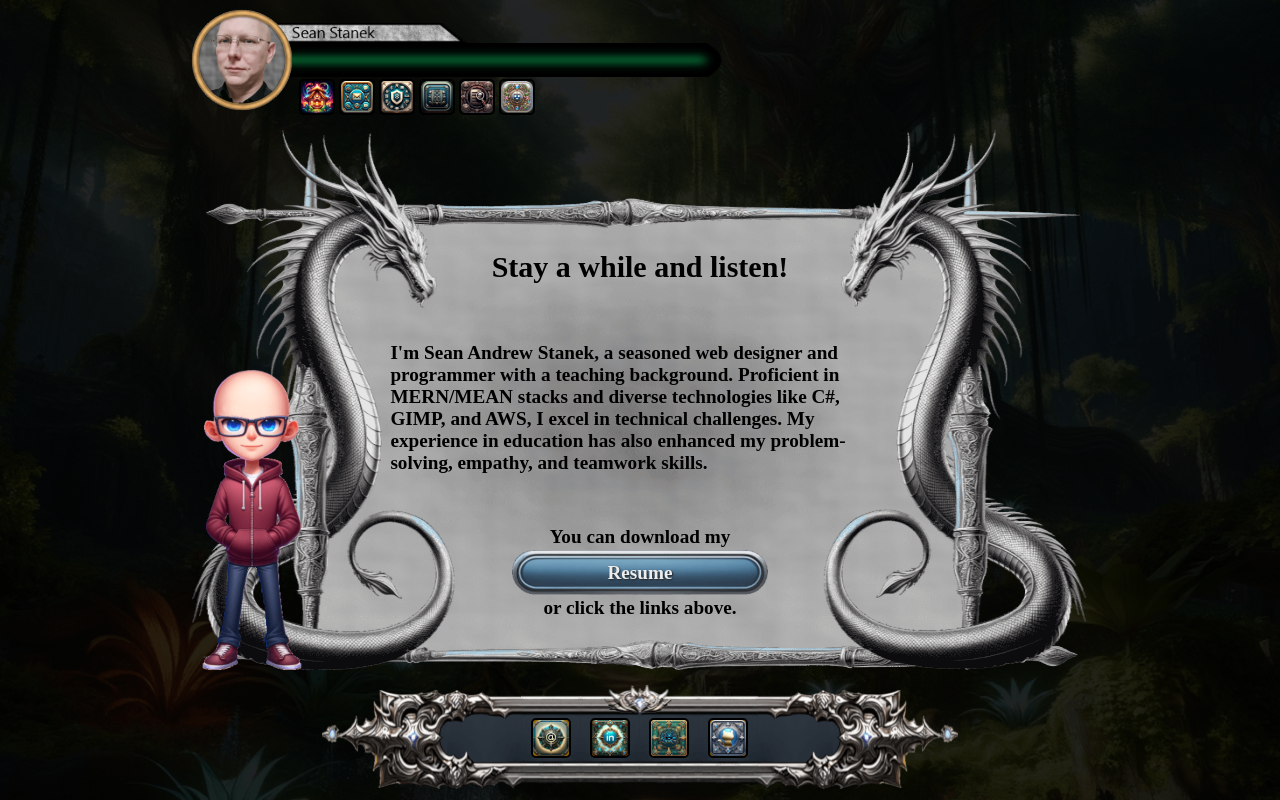
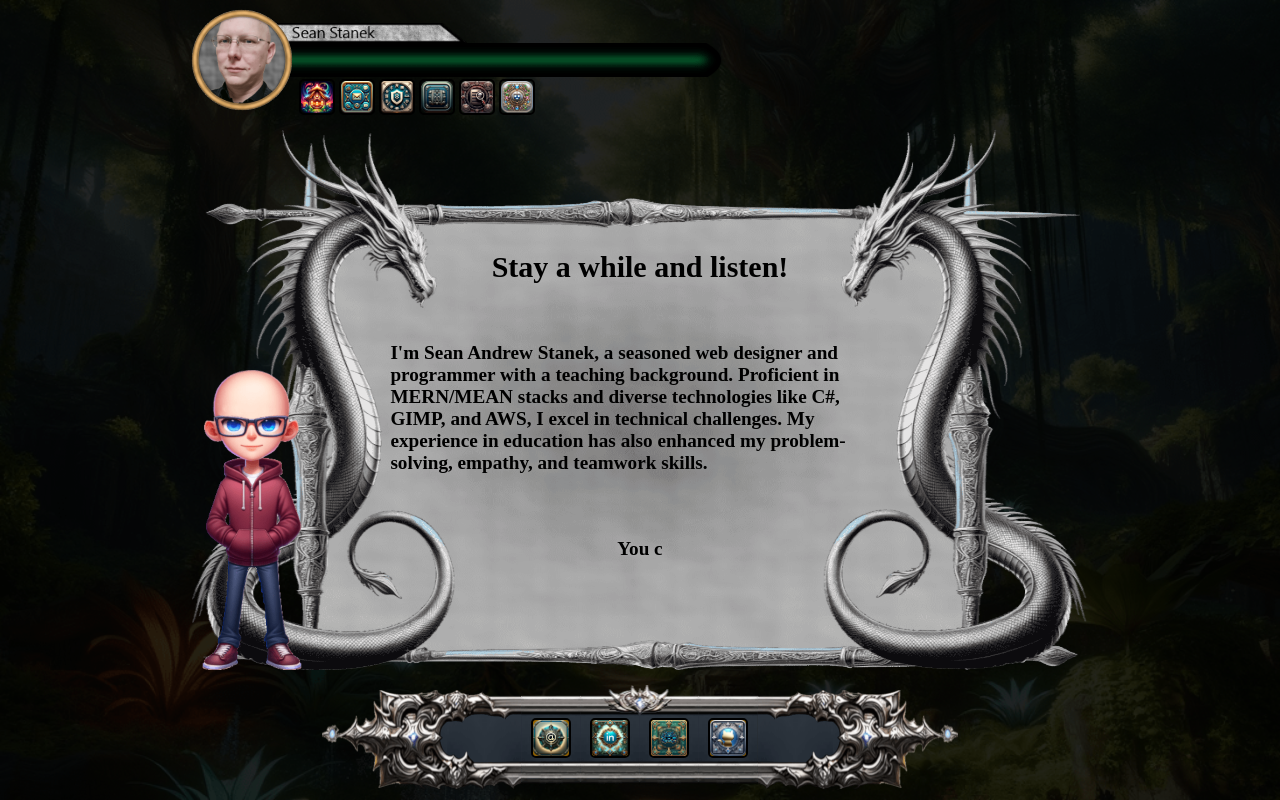
Before and after one commit to Sean-Andrew-Stanek/react-portfolio, a React (Vite) app: page / in a window 1280 px wide. Built offline with nearby package versions, Linux system fonts and the light colour scheme; a web font is replaced by a local one.

Commit message:
updated speeds
Need to update more.

```diff
--- a/src/components/main-view/main-view.jsx
+++ b/src/components/main-view/main-view.jsx
@@ -35,19 +35,19 @@ export const MainView = ({iterateColor}) => {
                 // Text Intro
                 }
                 <div className='quest-text-intro'>
-                    <TypeWriter text={strings.greeting} speed={50}  onComplete={()=>setTypeWriterIndex(1)} />
+                    <TypeWriter text={strings.greeting} speed={40}  onComplete={()=>setTypeWriterIndex(1)} />
                 </div>
                 {
                 // Text Body
                 }
                 <div className='quest-text-body scrollable'>
-                    {typeWriterIndex>=1 && <TypeWriter text={strings.body} speed={5} onComplete={()=>setTypeWriterIndex(2)} />}
+                    {typeWriterIndex>=1 && <TypeWriter text={strings.body} speed={15} onComplete={()=>setTypeWriterIndex(2)} />}
                 </div>
                 {
                 // Text End
                 }
                 <div className='quest-text-end mv-quest-end'>
-                    {typeWriterIndex>=2 && <TypeWriter text={'You can download my'} speed={5} onComplete={()=>setTypeWriterIndex(3)} />}
+                    {typeWriterIndex>=2 && <TypeWriter text={'You can download my'} speed={10} onComplete={()=>setTypeWriterIndex(3)} />}
                     <div aria-disabled={typeWriterIndex<3} aria-label='Resume download' className={`mv-link ${typeWriterIndex<3 && 'mv-loading'}`}
                         onClick={handleResumeDownload} onKeyDown={(event) => (event.key === 'Enter' || event.key === 'Space') && handleResumeDownload()} role='button'tabIndex='0'>
                         <img alt='' src= {images.resumeButton} />
@@ -55,7 +55,7 @@ export const MainView = ({iterateColor}) => {
                             Resume
                         </span>
                     </div>
-                    {typeWriterIndex>=3 && <TypeWriter text={'or click the links above.'} speed={5} onComplete={()=>setTypeWriterIndex(3)} />}
+                    {typeWriterIndex>=3 && <TypeWriter text={'or click the links above.'} speed={10} onComplete={()=>setTypeWriterIndex(3)} />}
                 </div>
 
             </div>
```
